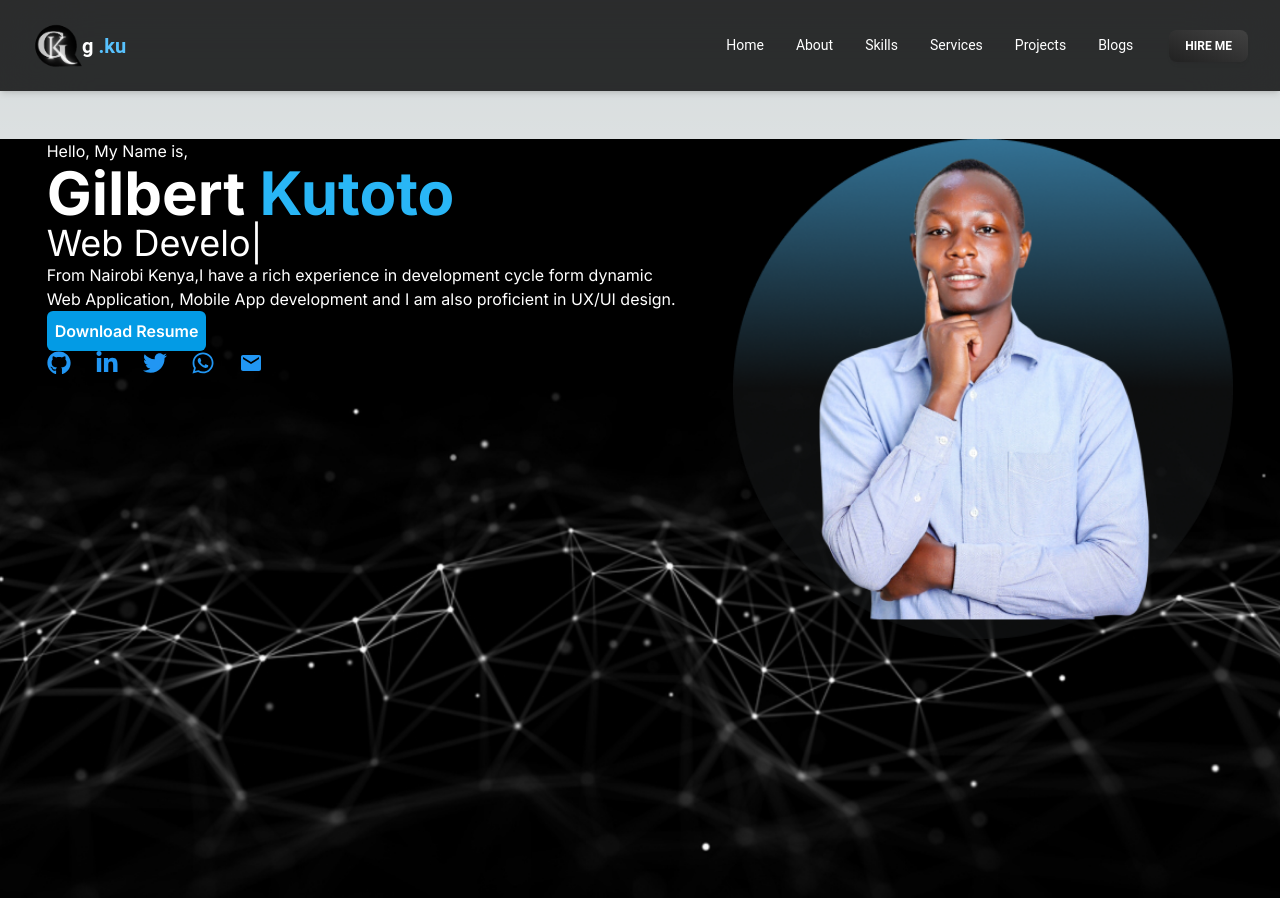
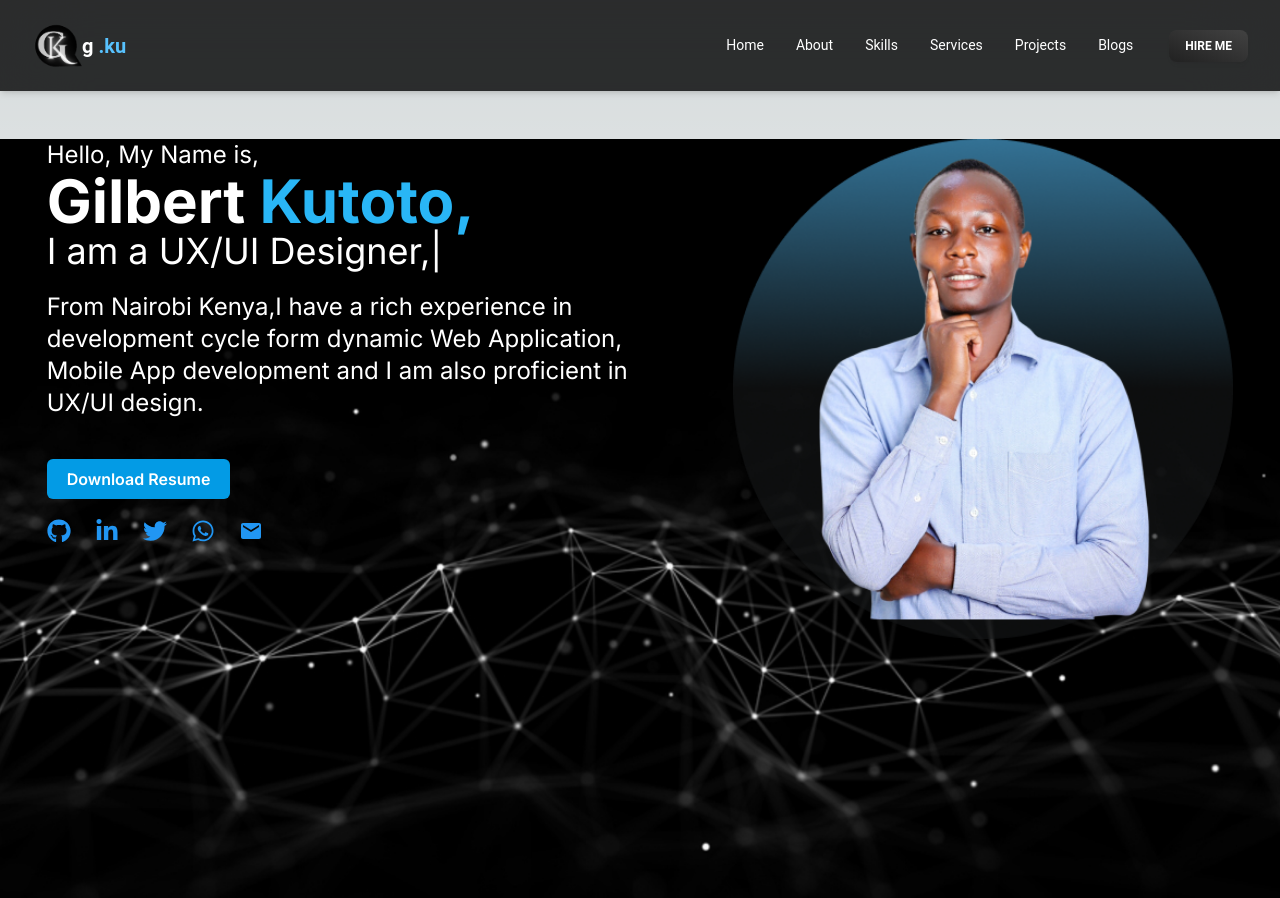
Before and after one commit to gilbert-ku/g.ku, a Next.js app: page / in a window 1280 px wide. Shown: the top 898 px of the page. Built offline with nearby package versions, Linux system fonts and the light colour scheme.

Commit message:
update auto type and style the home page

```diff
--- a/app/page.jsx
+++ b/app/page.jsx
@@ -13,23 +13,33 @@ export default function Home() {
     <main className="home-pg  min-h-screen text-white">
       <div className="md:flex justify-evenly my-12">
         <div className=" w-1/2">
-          <h1>Hello, My Name is,</h1>
+          <h1 className="text-2xl">Hello, My Name is,</h1>
 
-          <h1 className="text-2xl md:text-6xl font-bold">Gilbert <span className="text-light-blue-400" >Kutoto</span></h1>
+          <h1 className="text-2xl md:text-6xl font-bold">Gilbert <span className="text-light-blue-400" >Kutoto,</span></h1>
 
           <TypeAnimation
-            sequence={['Software Engineer.', 500, 'UX/UI Designer.', 500, 'Web Developer.', 500, 'Android/IOS Developer.', 500]}
+            sequence={[
+              // Same substring at the start will only be typed once, initially
+              'I am a Software Engineer,',
+              1000,
+              'I am a UX/UI Designer,',
+              1000,
+              'I am a Web Developer,',
+              1000,
+              'I am an Android/iOS Developer.',
+              1000,
+            ]}
+            speed={40}
             // style={{ fontSize: '2em' }}
-            className="md:text-4xl"
+            className="md:text-4xl my-2"
             repeat={Infinity}
-
           />
 
-          <p>From Nairobi Kenya,I have a rich experience in development cycle form dynamic Web Application,
+          <p className="text-2xl my-5">From Nairobi Kenya,I have a rich experience in development cycle form dynamic Web Application,
             Mobile App development and I am also proficient in UX/UI design.
           </p>
 
-          <button className="p-2 bg-light-blue-600 rounded-md font-semibold">Download Resume</button>
+          <button className="p-2 bg-light-blue-600 rounded-md font-semibold my-5 px-5">Download Resume</button>
 
           <div className="flex text-blue-500">
           <FaGithub className="me-3 text-2xl text-blue-500"/>
```
